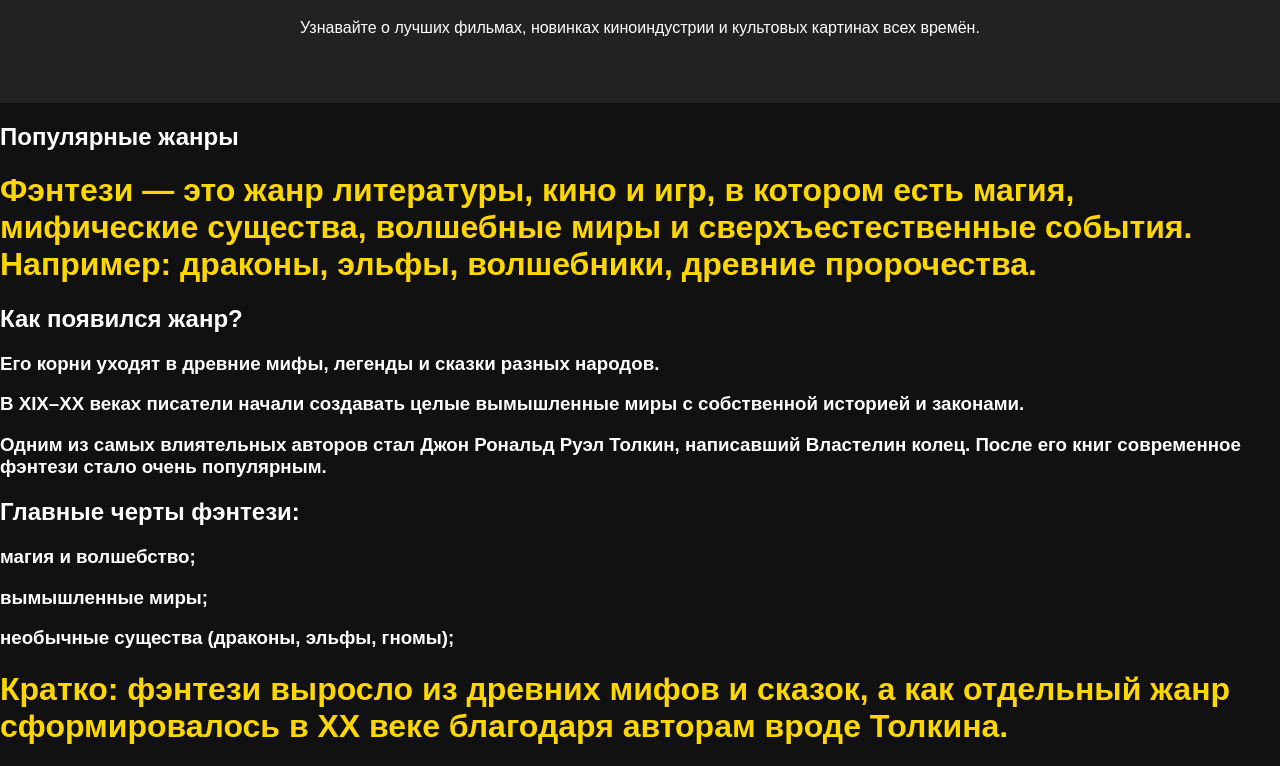
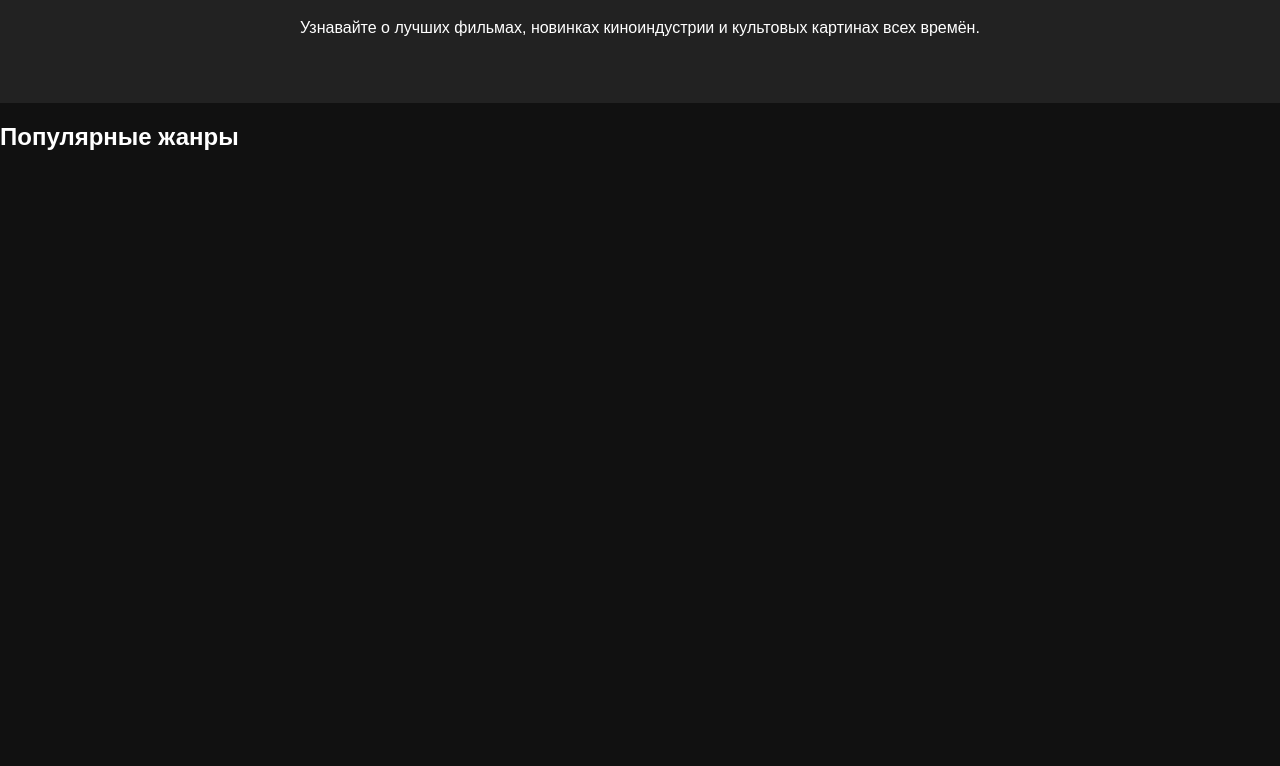
Before and after one commit to islamasylbekov666-creator/lalalalla, a plain HTML site: page lalallala/index.html in a window 1280 px wide. Shown: the part 111-877 px from the top of the page. After the commit the page ends 800 px from the top, so only its background shows below. Drawn offline with Linux system fonts and the light colour scheme.

Commit message:
Update index.html

```diff
--- a/lalallala/index.html
+++ b/lalallala/index.html
@@ -15,15 +15,5 @@
         </p>
     </header>
     <h2 class="section-title">Популярные жанры</h2>
-    <h1>Фэнтези — это жанр литературы, кино и игр, в котором есть магия, мифические существа, волшебные миры и сверхъестественные события. Например: драконы, эльфы, волшебники, древние пророчества.</h1>
-    <h2>Как появился жанр?</h2>
-    <h3>Его корни уходят в древние мифы, легенды и сказки разных народов.</h3>
-    <h3>В XIX–XX веках писатели начали создавать целые вымышленные миры с собственной историей и законами.</h3>
-    <h3>Одним из самых влиятельных авторов стал Джон Рональд Руэл Толкин, написавший Властелин колец. После его книг современное фэнтези стало очень популярным.</h3>
-    <h2>Главные черты фэнтези:</h2>
-    <h3>магия и волшебство;</h3>
-     <h3>вымышленные миры;</h3>
-     <h3>необычные существа (драконы, эльфы, гномы);</h3>
-    <h1>Кратко: фэнтези выросло из древних мифов и сказок, а как отдельный жанр сформировалось в XX веке благодаря авторам вроде Толкина.</h1>
 </body>
 </html>
```
